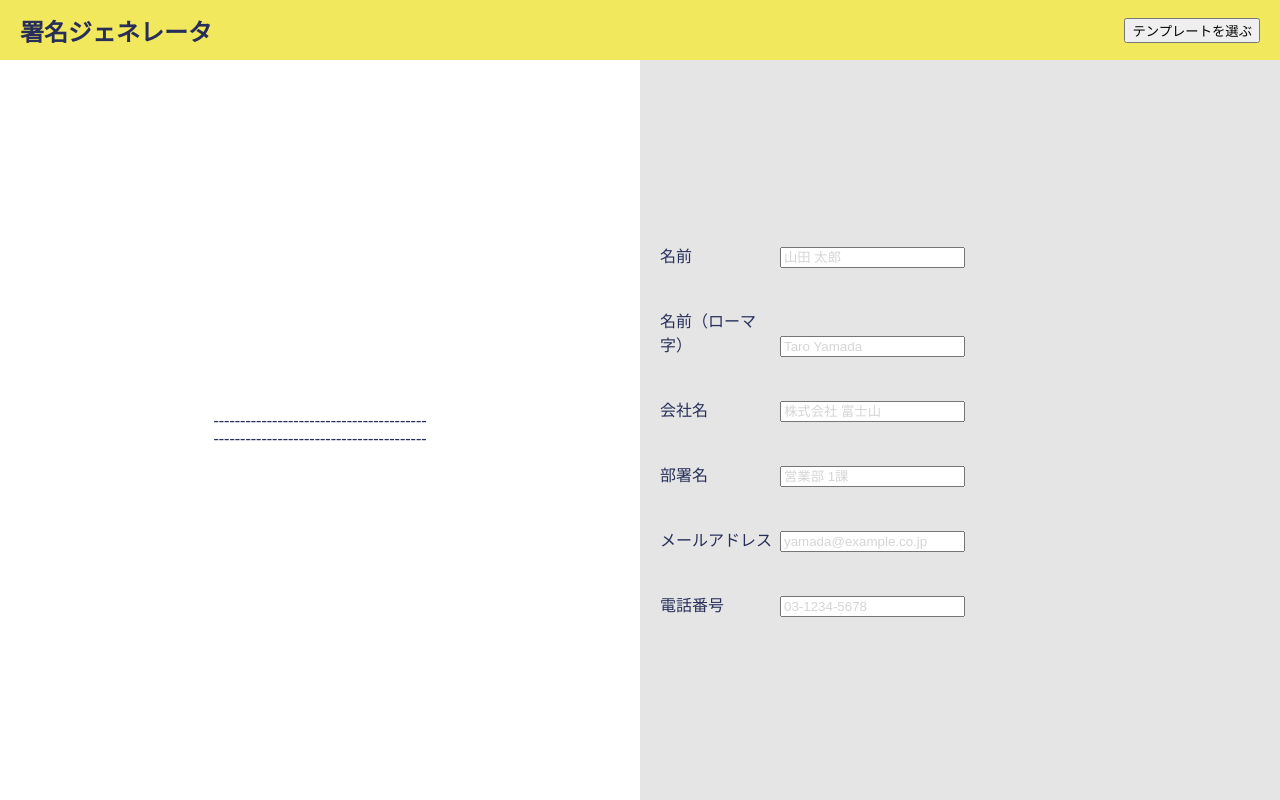
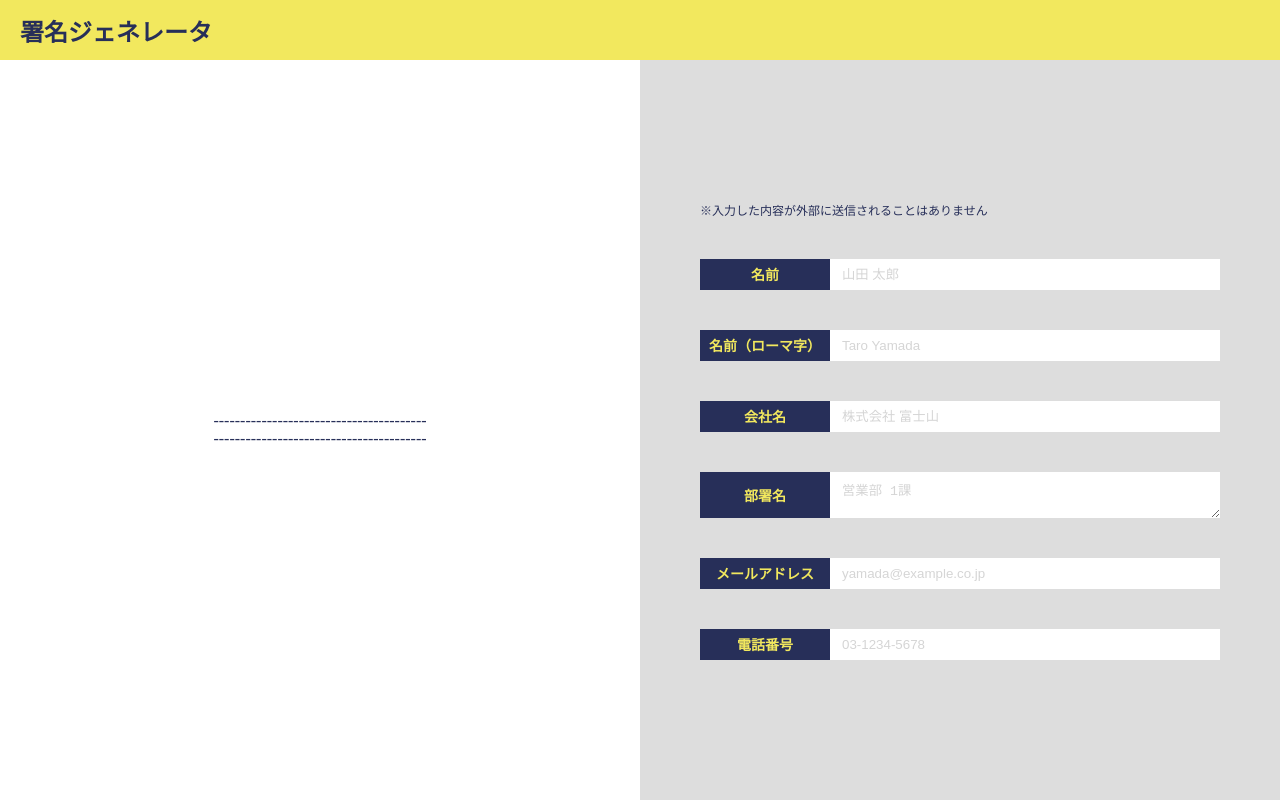
Before and after one commit to nok-mt/signature-generator, a React app: page / in a window 1280 px wide. Built offline with nearby package versions, Linux system fonts and the light colour scheme.

Commit message:
スタイリングと型付け

```diff
--- a/src/components/Header.tsx
+++ b/src/components/Header.tsx
@@ -4,11 +4,11 @@ import styled from "styled-components";
 //components
 import { Button } from "./Button";
 
-export const Header = () => {
+export const Header: React.FC = () => {
   return (
     <HeaderWrapper>
       <HeaderTitle>署名ジェネレータ</HeaderTitle>
-      <Button>テンプレートを選ぶ</Button>
+      {/* <Button>テンプレートを選ぶ</Button> */}
     </HeaderWrapper>
   );
 };
--- a/src/components/Input.tsx
+++ b/src/components/Input.tsx
@@ -1,72 +1,62 @@
+//libraries
 import * as React from "react";
 import styled from "styled-components";
+//types
+import { InputType } from "../types/InputType";
+//components
+import { InputItem } from "./InputItem";
 
-const { useState } = React;
-
-export const Input = (props) => {
+export const Input: React.FC<InputType> = (props) => {
   return (
     <>
       <InputWrapper>
-        <div>
-          <InputLabel htmlFor="name">名前</InputLabel>
-          <InputField
-            type="text"
-            name="name"
-            placeholder="山田 太郎"
-            onChange={(event) => props.setName(event.target.value)}
-            value={props.name}
+        <InputInner>
+          <InputNotion>
+            ※入力した内容が外部に送信されることはありません
+          </InputNotion>
+          <InputItem
+            type={"text"}
+            label={"名前"}
+            placeholder={"山田 太郎"}
+            name={props.name}
+            setState={props.setName}
           />
-        </div>
-        <div>
-          <InputLabel htmlFor="nameEn">名前（ローマ字）</InputLabel>
-          <InputField
-            type="text"
-            name="nameEn"
-            placeholder="Taro Yamada"
-            onChange={(event) => props.setNameEn(event.target.value)}
-            value={props.nameEn}
+          <InputItem
+            type={"text"}
+            label={"名前（ローマ字）"}
+            placeholder={"Taro Yamada"}
+            name={props.nameEn}
+            setState={props.setNameEn}
           />
-        </div>
-        <div>
-          <InputLabel htmlFor="company">会社名</InputLabel>
-          <InputField
-            type="text"
-            name="company"
-            placeholder="株式会社 富士山"
-            onChange={(event) => props.setCompany(event.target.value)}
-            value={props.company}
+          <InputItem
+            type={"text"}
+            label={"会社名"}
+            placeholder={"株式会社 富士山"}
+            name={props.company}
+            setState={props.setCompany}
           />
-        </div>
-        <div>
-          <InputLabel htmlFor="department">部署名</InputLabel>
-          <InputField
-            type="text"
-            name="department"
-            placeholder="営業部 1課"
-            onChange={(event) => props.setDepartment(event.target.value)}
-            value={props.department}
+          <InputItem
+            type={"textarea"}
+            label={"部署名"}
+            placeholder={"営業部 1課"}
+            name={props.department}
+            setState={props.setDepartment}
           />
-        </div>
-        <div>
-          <InputLabel htmlFor="mailAdress">メールアドレス</InputLabel>
-          <InputField
-            type="text"
-            name="mailAdress"
-            placeholder="yamada@example.co.jp"
-            onChange={(event) => props.setMailAdress(event.target.value)}
-            value={props.mailAdress}
+          <InputItem
+            type={"text"}
+            label={"メールアドレス"}
+            placeholder={"yamada@example.co.jp"}
+            name={props.mailAdress}
+            setState={props.setMailAdress}
           />
-        </div>
-        <div>
-          <InputLabel htmlFor="phoneNumber">電話番号</InputLabel>
-          <InputField
-            type="text"
-            name="phoneNumber"
-            placeholder="03-1234-5678"
-            onChange={(event) => props.setPhoneNumber(event.target.value)}
-            value={props.phoneNumber}
+          <InputItem
+            type={"text"}
+            label={"電話番号"}
+            placeholder={"03-1234-5678"}
+            name={props.phoneNumber}
+            setState={props.setPhoneNumber}
           />
-        </div>
+        </InputInner>
       </InputWrapper>
     </>
   );
@@ -74,22 +64,22 @@ export const Input = (props) => {
 
 const InputWrapper = styled.div`
   display: flex;
+  justify-content: center;
+  align-items: center;
+  width: 50vw;
+  padding: 60px;
+  background-color: #dddddd;
+`;
+
+const InputInner = styled.div`
+  display: flex;
   flex-direction: column;
   justify-content: center;
   align-items: start;
   gap: 40px;
-  width: 50vw;
-  padding: 20px;
-  background-color: #e5e5e5;
+  width: 100%;
 `;
 
-const InputLabel = styled.label`
-  display: inline-block;
-  width: 120px;
+const InputNotion = styled.p`
+  font-size: 12px;
 `;
-
-const InputField = styled.input`
-  &::placeholder {
-    color: #d5d5d5;
-  }
-`;
--- /dev/null
+++ b/src/components/InputItem.tsx
@@ -0,0 +1,66 @@
+//libraries
+import * as React from "react";
+import styled from "styled-components";
+//types
+import { InputItemType } from "../types/InputItemType";
+
+export const InputItem: React.FC<InputItemType> = (props) => {
+  return (
+    <InputItemWrapper>
+      <InputLabel htmlFor={props.name}>{props.label}</InputLabel>
+      {props.type === "text" && (
+        <InputField
+          type="text"
+          name={props.name}
+          placeholder={props.placeholder}
+          onChange={(event) => props.setState(event.target.value)}
+          value={props.name}
+        />
+      )}
+      {props.type === "textarea" && (
+        <InputTaxtarea
+          type="text"
+          name={props.name}
+          placeholder={props.placeholder}
+          onChange={(event) => props.setState(event.target.value)}
+          value={props.name}
+        />
+      )}
+    </InputItemWrapper>
+  );
+};
+
+const InputItemWrapper = styled.div`
+  display: flex;
+  align-items: stretch;
+  width: 100%;
+`;
+
+const InputLabel = styled.label`
+  display: flex;
+  justify-content: center;
+  align-items: center;
+  width: 130px;
+  font-size: 14px;
+  font-weight: 700;
+  background-color: #272f59;
+  color: #f2e85e;
+`;
+
+const InputField = styled.input`
+  flex: 1;
+  padding: 8px 12px;
+  border: none;
+  &::placeholder {
+    color: #d5d5d5;
+  }
+`;
+
+const InputTaxtarea = styled.textarea`
+  flex: 1;
+  padding: 8px 12px;
+  border: none;
+  &::placeholder {
+    color: #d5d5d5;
+  }
+`;
--- a/src/components/Preview.tsx
+++ b/src/components/Preview.tsx
@@ -1,16 +1,10 @@
+//libraries
 import * as React from "react";
 import styled from "styled-components";
+//types
+import { InputType } from "../types/InputType";
 
-interface PreviewType {
-  name: string;
-  nameEn: string;
-  company: string;
-  department: string;
-  mailAdress: string;
-  phoneNumber: string;
-}
-
-export const Preview: React.FC<PreviewType> = (props) => {
+export const Preview: React.FC<InputType> = (props) => {
   console.log(props);
 
   return (
@@ -36,5 +30,5 @@ const PreviewWrapper = styled.div`
   justify-content: center;
   align-items: center;
   width: 50vw;
-  padding: 20px;
+  padding: 60px;
 `;
--- /dev/null
+++ b/src/types/InputItemType.ts
@@ -0,0 +1,7 @@
+export interface InputItemType {
+  type: string;
+  label: string;
+  placeholder: string;
+  name: string;
+  setState: React.Dispatch<React.SetStateAction<string>>;
+}
--- /dev/null
+++ b/src/types/InputType.ts
@@ -0,0 +1,14 @@
+export interface InputType {
+  name: string;
+  nameEn: string;
+  company: string;
+  department: string;
+  mailAdress: string;
+  phoneNumber: string;
+  setName?: React.Dispatch<React.SetStateAction<string>>;
+  setNameEn?: React.Dispatch<React.SetStateAction<string>>;
+  setCompany?: React.Dispatch<React.SetStateAction<string>>;
+  setDepartment?: React.Dispatch<React.SetStateAction<string>>;
+  setMailAdress?: React.Dispatch<React.SetStateAction<string>>;
+  setPhoneNumber?: React.Dispatch<React.SetStateAction<string>>;
+}
```
